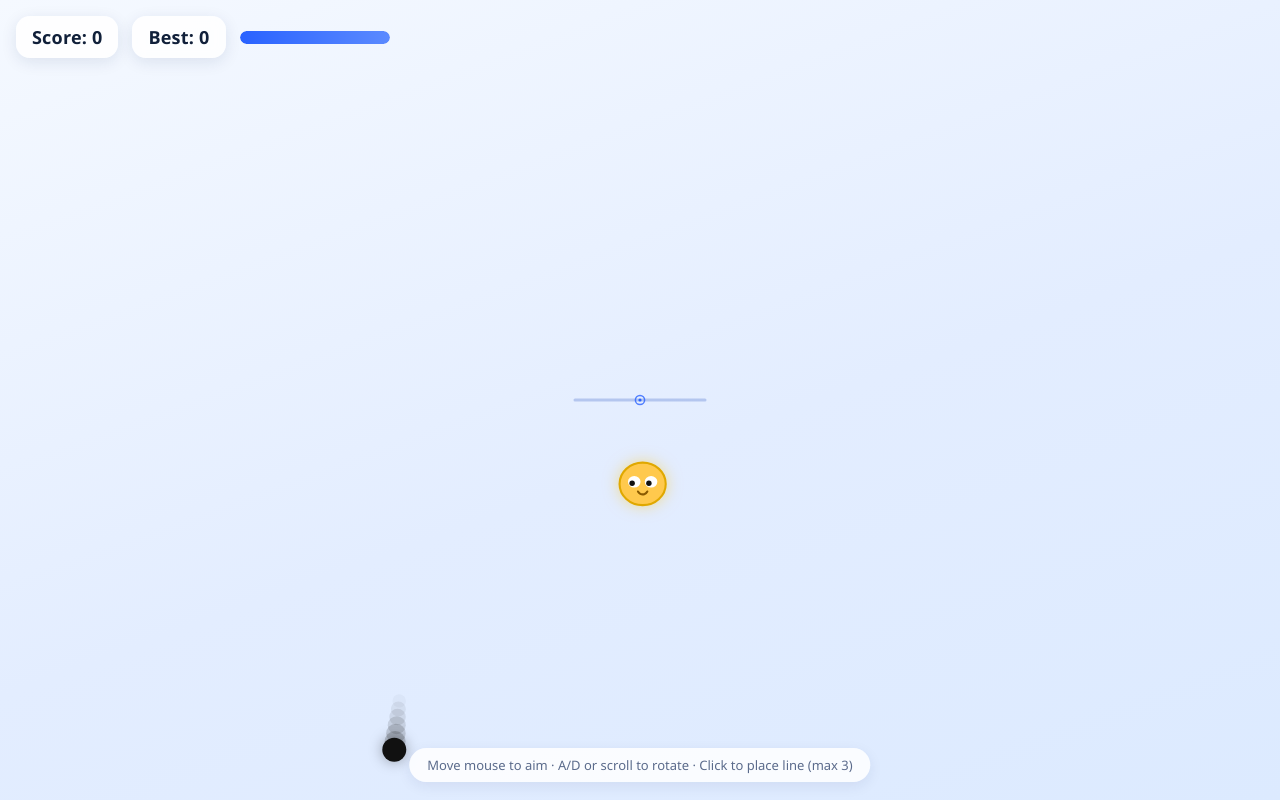
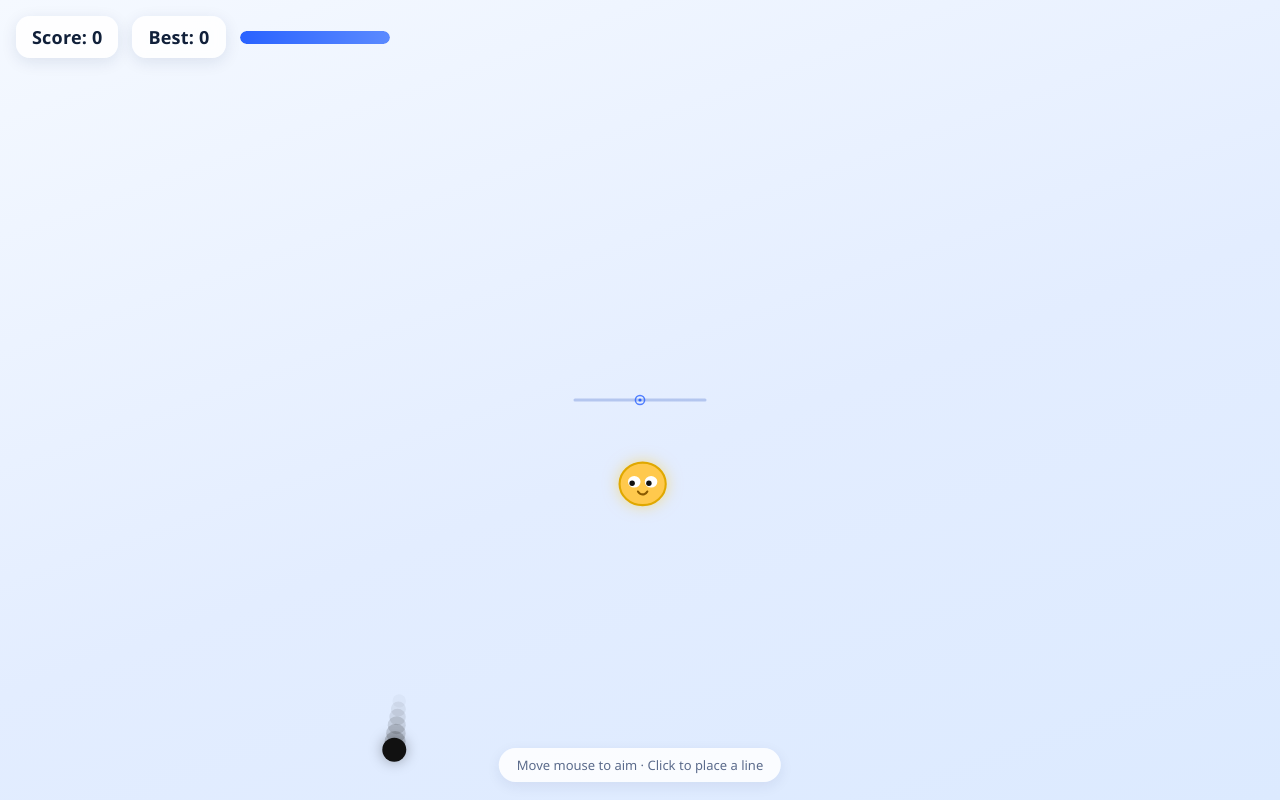
Before and after one commit to CrackVOexam/linea, a plain HTML site: page index.html in a window 1280 px wide. Drawn offline with Linux system fonts and the light colour scheme.

Commit message:
Update index.html

```diff
--- a/index.html
+++ b/index.html
@@ -3,7 +3,7 @@
 <head>
 <meta charset="UTF-8">
 <meta name="viewport" content="width=device-width, initial-scale=1.0">
-<title>Bounce Trap</title>
+<title>Linea</title>
 <link rel="stylesheet" href="style.css">
 </head>
 <body>
@@ -12,18 +12,14 @@
     <div id="highScoreBox">Best: <span id="highScore">0</span></div>
     <div id="inkBarWrap"><div id="inkBar"></div></div>
   </div>
-
   <canvas id="game"></canvas>
-
-  <div id="hint">Move mouse to aim &middot; A/D or scroll to rotate &middot; Click to place line (max 3)</div>
-
+  <div id="hint">Move mouse to aim &middot; Click to place a line</div>
   <div id="gameOverScreen" class="hidden">
     <h1>Game Over</h1>
     <p id="finalScore">Score: 0</p>
     <p id="finalHighScore">Best: 0</p>
     <button id="restartBtn">Restart</button>
   </div>
-
 <script src="script.js"></script>
 </body>
 </html>
```
